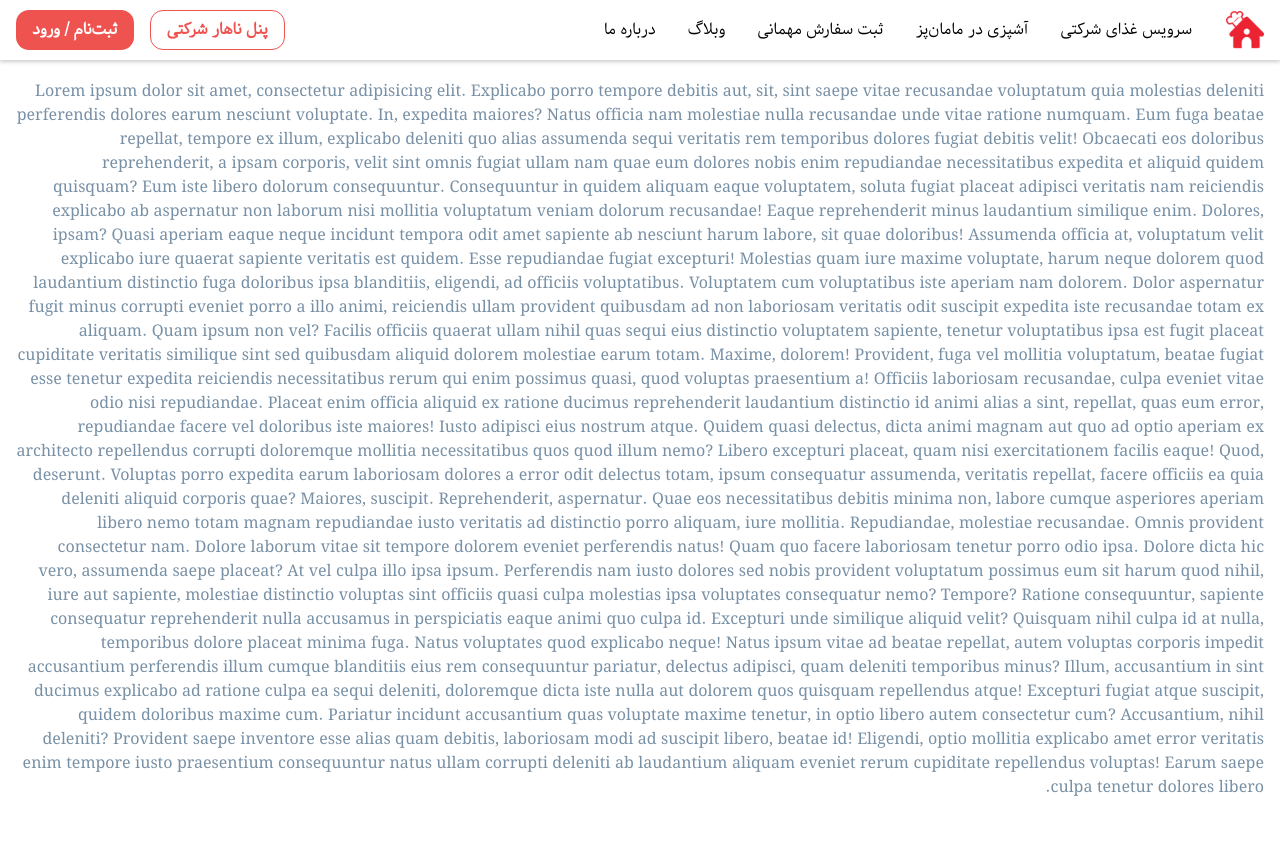
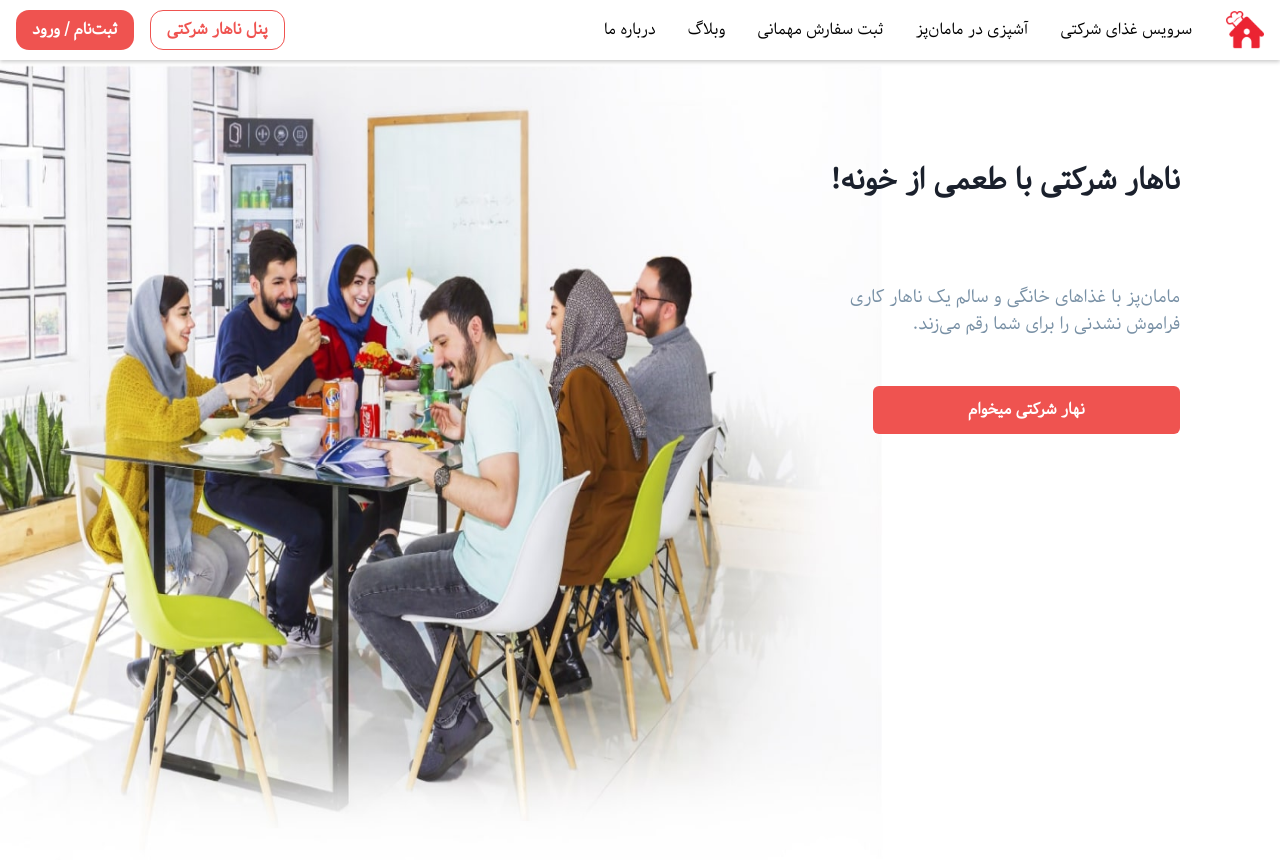
Before and after one commit to Mohammad-ghiasi/MamanPaz-UI, a Next.js app: page / in a window 1280 px wide. Shown: the top 860 px of the page. Before the commit the page ends 801 px from the top, so only its background shows below. Built offline with nearby package versions, Linux system fonts and the light colour scheme.

Commit message:
hero-box

```diff
--- a/package.json
+++ b/package.json
@@ -21,7 +21,8 @@
     "react-icons": "^5.2.1",
     "stylis": "^4.3.2",
     "stylis-plugin-rtl": "^2.1.1",
-    "swiper": "^11.1.4"
+    "swiper": "^11.1.4",
+    "zustand": "^4.5.2"
   },
   "devDependencies": {
     "@types/node": "^20",
--- a/src/app/globals.css
+++ b/src/app/globals.css
@@ -1,8 +1,3 @@
 @tailwind base;
 @tailwind components;
 @tailwind utilities;
-
-
-h1{
-    color: #cdcaca;
-}
--- a/src/app/page.tsx
+++ b/src/app/page.tsx
@@ -1,33 +1,14 @@
 import Image from "next/image";
 import NavBar from "@/components/navbar/NavBar"
 import { Box, Button, HStack, IconButton, Spacer, Flex, Link } from '@chakra-ui/react';
+import HeroBox from "@/components/heroBox/HeroBox";
 
 
 export default function Home() {
   return (
-    <Box>
+    <Box className="">
       <NavBar />
-      <p className="text-grayText mt-20 px-navPXS  md:px-navPXL">
-        Lorem ipsum dolor sit amet, consectetur adipisicing elit. Explicabo porro tempore debitis aut, sit, sint saepe vitae recusandae voluptatum quia molestias deleniti perferendis dolores earum nesciunt voluptate. In, expedita maiores?
-        Natus officia nam molestiae nulla recusandae unde vitae ratione numquam. Eum fuga beatae repellat, tempore ex illum, explicabo deleniti quo alias assumenda sequi veritatis rem temporibus dolores fugiat debitis velit!
-        Obcaecati eos doloribus reprehenderit, a ipsam corporis, velit sint omnis fugiat ullam nam quae eum dolores nobis enim repudiandae necessitatibus expedita et aliquid quidem quisquam? Eum iste libero dolorum consequuntur.
-        Consequuntur in quidem aliquam eaque voluptatem, soluta fugiat placeat adipisci veritatis nam reiciendis explicabo ab aspernatur non laborum nisi mollitia voluptatum veniam dolorum recusandae! Eaque reprehenderit minus laudantium similique enim.
-        Dolores, ipsam? Quasi aperiam eaque neque incidunt tempora odit amet sapiente ab nesciunt harum labore, sit quae doloribus! Assumenda officia at, voluptatum velit explicabo iure quaerat sapiente veritatis est quidem.
-        Esse repudiandae fugiat excepturi! Molestias quam iure maxime voluptate, harum neque dolorem quod laudantium distinctio fuga doloribus ipsa blanditiis, eligendi, ad officiis voluptatibus. Voluptatem cum voluptatibus iste aperiam nam dolorem.
-        Dolor aspernatur fugit minus corrupti eveniet porro a illo animi, reiciendis ullam provident quibusdam ad non laboriosam veritatis odit suscipit expedita iste recusandae totam ex aliquam. Quam ipsum non vel?
-        Facilis officiis quaerat ullam nihil quas sequi eius distinctio voluptatem sapiente, tenetur voluptatibus ipsa est fugit placeat cupiditate veritatis similique sint sed quibusdam aliquid dolorem molestiae earum totam. Maxime, dolorem!
-        Provident, fuga vel mollitia voluptatum, beatae fugiat esse tenetur expedita reiciendis necessitatibus rerum qui enim possimus quasi, quod voluptas praesentium a! Officiis laboriosam recusandae, culpa eveniet vitae odio nisi repudiandae.
-        Placeat enim officia aliquid ex ratione ducimus reprehenderit laudantium distinctio id animi alias a sint, repellat, quas eum error, repudiandae facere vel doloribus iste maiores! Iusto adipisci eius nostrum atque.
-        Quidem quasi delectus, dicta animi magnam aut quo ad optio aperiam ex architecto repellendus corrupti doloremque mollitia necessitatibus quos quod illum nemo? Libero excepturi placeat, quam nisi exercitationem facilis eaque!
-        Quod, deserunt. Voluptas porro expedita earum laboriosam dolores a error odit delectus totam, ipsum consequatur assumenda, veritatis repellat, facere officiis ea quia deleniti aliquid corporis quae? Maiores, suscipit. Reprehenderit, aspernatur.
-        Quae eos necessitatibus debitis minima non, labore cumque asperiores aperiam libero nemo totam magnam repudiandae iusto veritatis ad distinctio porro aliquam, iure mollitia. Repudiandae, molestiae recusandae. Omnis provident consectetur nam.
-        Dolore laborum vitae sit tempore dolorem eveniet perferendis natus! Quam quo facere laboriosam tenetur porro odio ipsa. Dolore dicta hic vero, assumenda saepe placeat? At vel culpa illo ipsa ipsum.
-        Perferendis nam iusto dolores sed nobis provident voluptatum possimus eum sit harum quod nihil, iure aut sapiente, molestiae distinctio voluptas sint officiis quasi culpa molestias ipsa voluptates consequatur nemo? Tempore?
-        Ratione consequuntur, sapiente consequatur reprehenderit nulla accusamus in perspiciatis eaque animi quo culpa id. Excepturi unde similique aliquid velit? Quisquam nihil culpa id at nulla, temporibus dolore placeat minima fuga.
-        Natus voluptates quod explicabo neque! Natus ipsum vitae ad beatae repellat, autem voluptas corporis impedit accusantium perferendis illum cumque blanditiis eius rem consequuntur pariatur, delectus adipisci, quam deleniti temporibus minus?
-        Illum, accusantium in sint ducimus explicabo ad ratione culpa ea sequi deleniti, doloremque dicta iste nulla aut dolorem quos quisquam repellendus atque! Excepturi fugiat atque suscipit, quidem doloribus maxime cum.
-        Pariatur incidunt accusantium quas voluptate maxime tenetur, in optio libero autem consectetur cum? Accusantium, nihil deleniti? Provident saepe inventore esse alias quam debitis, laboriosam modi ad suscipit libero, beatae id!
-        Eligendi, optio mollitia explicabo amet error veritatis enim tempore iusto praesentium consequuntur natus ullam corrupti deleniti ab laudantium aliquam eveniet rerum cupiditate repellendus voluptas! Earum saepe culpa tenetur dolores libero.</p>
+      <HeroBox />
     </Box>
   );
 }
--- /dev/null
+++ b/src/components/heroBox/HeroBox.tsx
@@ -0,0 +1,25 @@
+import { Box, Button, Text } from '@chakra-ui/react'
+import Image from 'next/image'
+import React from 'react'
+
+export default function HeroBox() {
+    return (
+        <Box className='flex flex-col-reverse justify-end relative lg:flex-row mt-[53px] md:mt-[63px] w-[100%] '>
+            <Box className='flex justify-center  lg:w-[30%] lg:absolute z-50 top-24 right-[100px]'>
+                <Box className="w-[100%] md:w-[60%] lg:w-[100%] max-lg:text-center">
+                    <Text className="text-xlarg lg:text-2xlarg font-bold">ناهار شرکتی با طعمی از خونه!</Text>
+                    <Text className='text-base lg:text-mediom text-grayText mt-12 mb-8 lg:mt-20 lg:mb-12 max-md:mx-3'>مامان‌پز با غذاهای خانگی و سالم یک ناهار کاری فراموش نشدنی را برای شما رقم می‌زند.</Text>
+                    <Button size='md' colorScheme="customRed" className='w-[70%] lg:w-[80%] py-6'>نهار شرکتی میخوام</Button>
+                </Box>
+            </Box>
+            <Box className='relative w-[100%] lg:w-[85%]  h-[50vh] md:h-[66vh] lg:h-[100vh]'>
+                <Image
+                    alt='main-img'
+                    src='/images/mamanpaz-main-bg.jpg'
+                    fill
+                    loading='lazy'
+                />
+            </Box>
+        </Box>
+    )
+}
```
Also changed, not shown: public/images/mamanpaz-main-bg.jpg (added), 1 other file (tests, documents, lock files or other folders).
